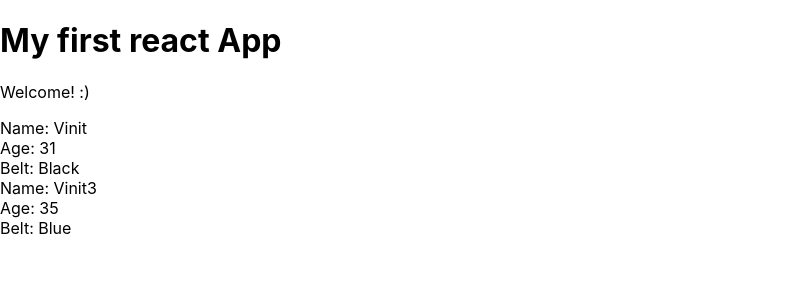
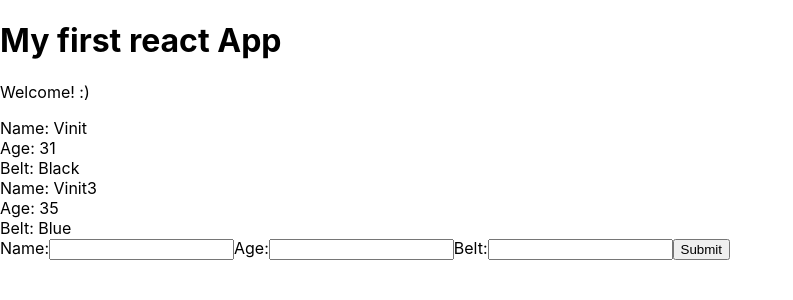
Before and after one commit to WinIT23/React, a React (Create React App) app in the folder my-app/: page / in a window 1280 px wide. Shown: the top 300 px of the page, without its empty margins (0-793 px from the left). Built offline with nearby package versions, Linux system fonts and the light colour scheme.

Commit message:
added option to add ninja

```diff
--- /dev/null
+++ b/my-app/src/AddNinja.jsx
@@ -0,0 +1,34 @@
+import React, { Component } from 'react';
+
+class AddNinja extends Component {
+    state = {
+        name: null,
+        age: null,
+        belt: null
+    }
+    handleChange = (e) => {
+        this.setState({
+            [e.target.id]: e.target.value
+        })
+    }
+    handleSubmit = (e) => {
+        e.preventDefault();
+        this.props.addNinja(this.state);
+    }
+
+    render() {
+        return (
+            <form onSubmit={this.handleSubmit}>
+                <label htmlFor="name">Name:</label>
+                <input type="text" id="name" onChange={this.handleChange} />
+                <label htmlFor="age">Age:</label>
+                <input type="text" id="age" onChange={this.handleChange} />
+                <label htmlFor="belt">Belt:</label>
+                <input type="text" id="belt" onChange={this.handleChange} />
+                <button>Submit</button>
+            </form>
+        );
+    }
+}
+
+export default AddNinja;
--- a/my-app/src/App.js
+++ b/my-app/src/App.js
@@ -1,7 +1,9 @@
 import { Component } from 'react';
 import Ninjas from './Ninjas';
+import AddNinja from './AddNinja';
 
 class App extends Component {
+  id = 4;
   state = {
     ninjas: [
       { name: "Vinit", age: 31, belt: "Black", id: 1 },
@@ -9,12 +11,23 @@
       { name: "Vinit3", age: 35, belt: "Blue", id: 3 }
     ]
   }
+
+  addNinja = (ninja) => {
+    ninja.id = this.id;
+    this.id++;
+    let ninjas = [...this.state.ninjas, ninja];
+    this.setState({
+      ninjas: ninjas
+    })
+  }
+
   render() {
     return (
       <div className="App">
         <h1>My first react App</h1>
         <p>Welcome! :)</p>
         <Ninjas ninjas={this.state.ninjas} />
+        <AddNinja addNinja={this.addNinja} />
       </div>
     );
   }
```
